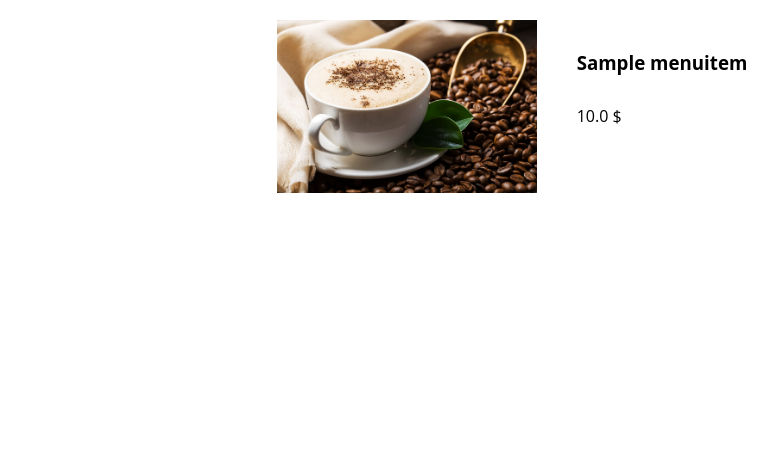
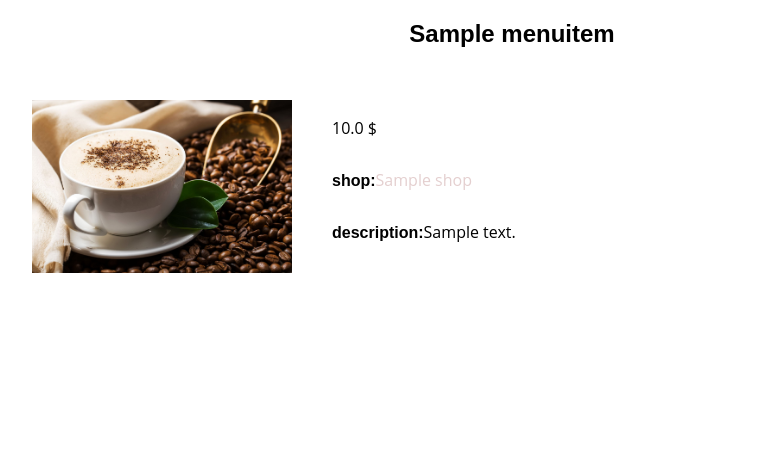
Before and after one commit to FireFading/django_coffee_shops, a Django app: a page that uses app/templates/menu/detail.html in a window 1280 px wide. Shown: the part 245-717 px from the top of the page, without its empty margins (128-905 px from the left). Run offline with Django 4.2, Linux system fonts and the light colour scheme; tables that the repository leaves empty hold one stand-in row (values such as "Sample post"); some libraries are stand-ins or nearby versions.

Commit message:
change detail page

```diff
--- a/app/static/css/main.css
+++ b/app/static/css/main.css
@@ -272,3 +272,18 @@ form .message {
     bottom: 80px;
     right: 80px;
 }
+
+.detail-page {
+    margin: auto;
+    padding: 0px 20px;
+    margin-top: 80px;
+    margin-left: 120px;
+    display: flex;
+    justify-content: left;
+}
+
+.detail-title {
+    text-align: center;
+    position: absolute;
+    margin-bottom: 50px;
+}
--- a/app/templates/menu/detail.html
+++ b/app/templates/menu/detail.html
@@ -3,15 +3,18 @@
 
 {% block content %}
 <div class="container">
+    <h2 class="detail-title">{{product.name}}</h2>
 
-<img class="product-img" src="{% static 'img/coffee.jpg' %}" alt="">
+    <div class="detail-page">
 
-    <div class="product-info">
-    <h3>{{product.name}}</h3>
-    <p>{{product.price}} $</p><br>
-    <strong>{{product.town}}</strong><br>
+        <img class="product-img" src="{% static 'img/coffee.jpg' %}" alt="">
 
-</div>
+        <div class="product-info">
+            <p>{{product.price}} $</p>
+            <p><strong>shop:</strong><a href="{% url 'shops:detail' product.shop.name %}">{{product.shop}}</a></p>
+            <p><strong>description:</strong>{{product.description}}</p>
+        </div>
+    </div>
 
 </div>
 
```
Also changed, not shown: app/templates/shops/detail.html (+9 -6 lines).
